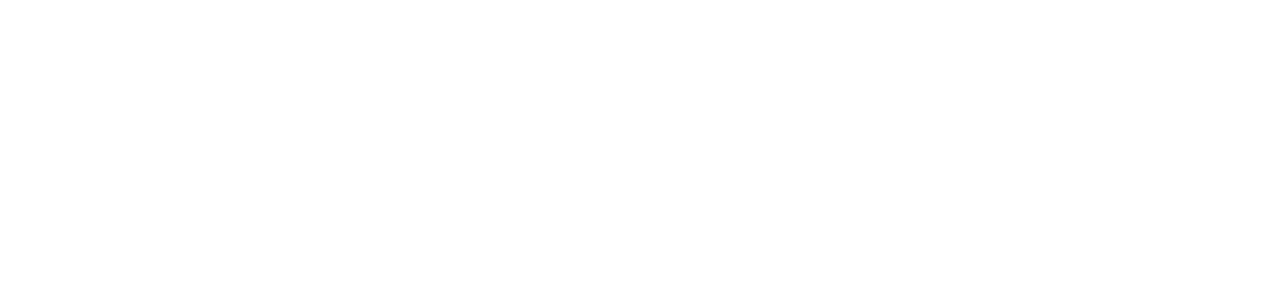
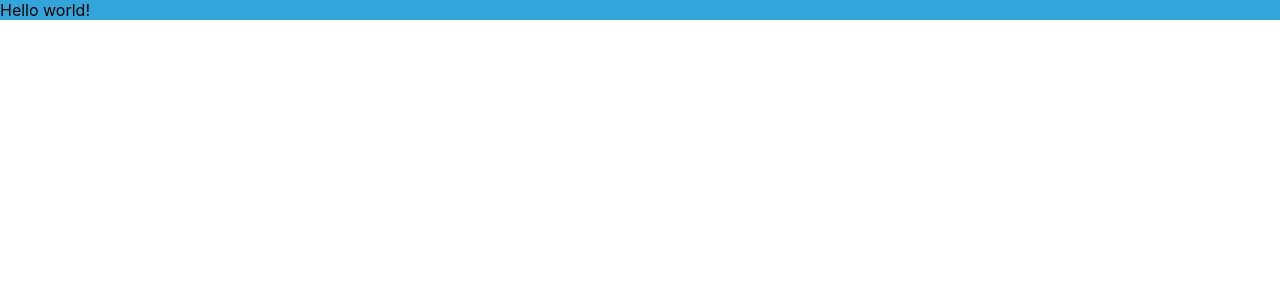
Before and after one commit to crawnic311/user-directory, a React (Create React App) app: page / in a window 1280 px wide. Shown: the top 300 px of the page. Built offline with nearby package versions, Linux system fonts and the light colour scheme.

Commit message:
Hello World

```diff
--- a/src/App.js
+++ b/src/App.js
@@ -1,13 +1,23 @@
 import React, {Component} from 'react'
 
 //Saved for reference
-//import logo from './logo.svg';
-//import './App.css';
+import './App.css';
+
+//Components
+import Header from './components/Header'
 
 class App extends Component {
+  constructor() {
+    super()
+
+    this.state = {
+
+    }
+  }
   render () {
     return (
-    <div>
+    <div className="App_Parent">
+      <Header />
 
     </div>
     )
--- /dev/null
+++ b/src/components/Header.css
@@ -0,0 +1,4 @@
+.header {
+    background-color: #34a5da;
+
+}
--- /dev/null
+++ b/src/components/Header.js
@@ -0,0 +1,13 @@
+import React, {Component} from "react";
+
+import './Header.css'
+
+export default class Header extends Component {
+    render() {
+        return (
+           <div className="header">
+               <span className="header_text">Hello world!</span>
+           </div>
+        )
+    }
+}
```
